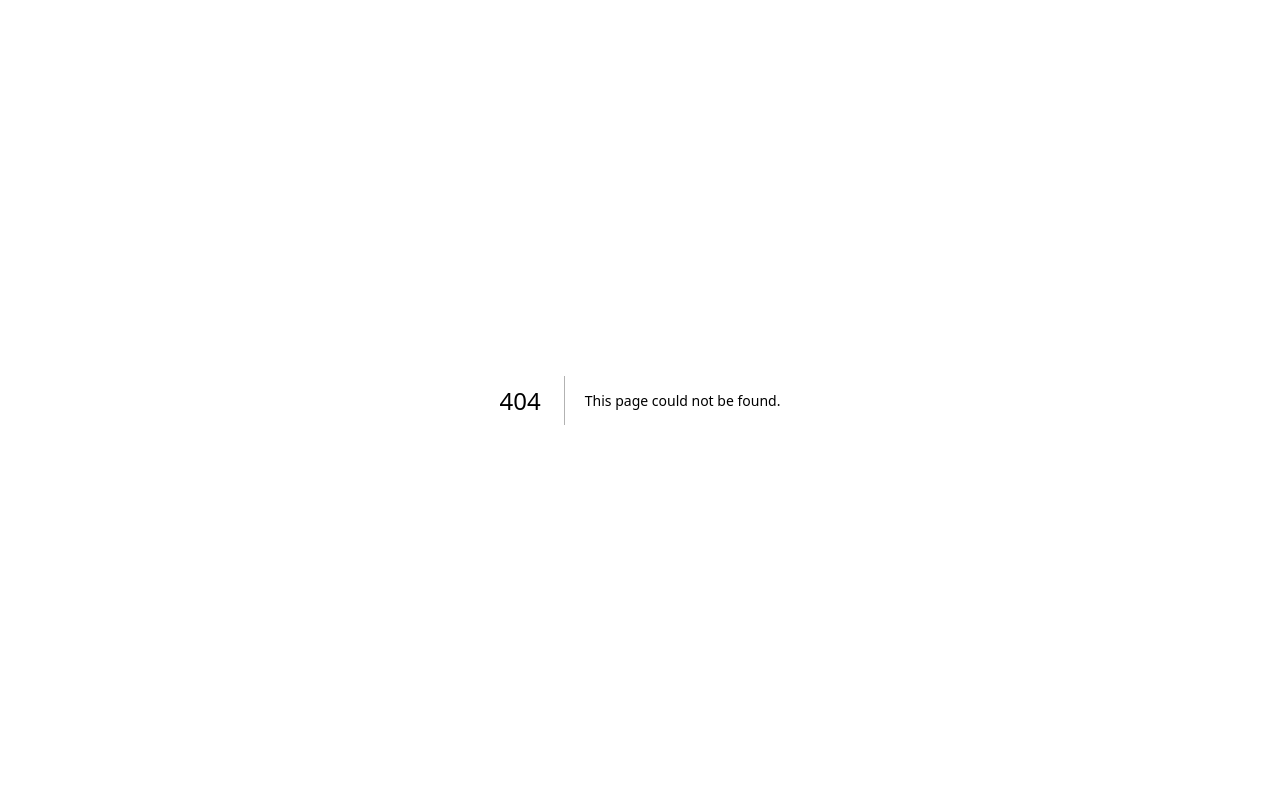
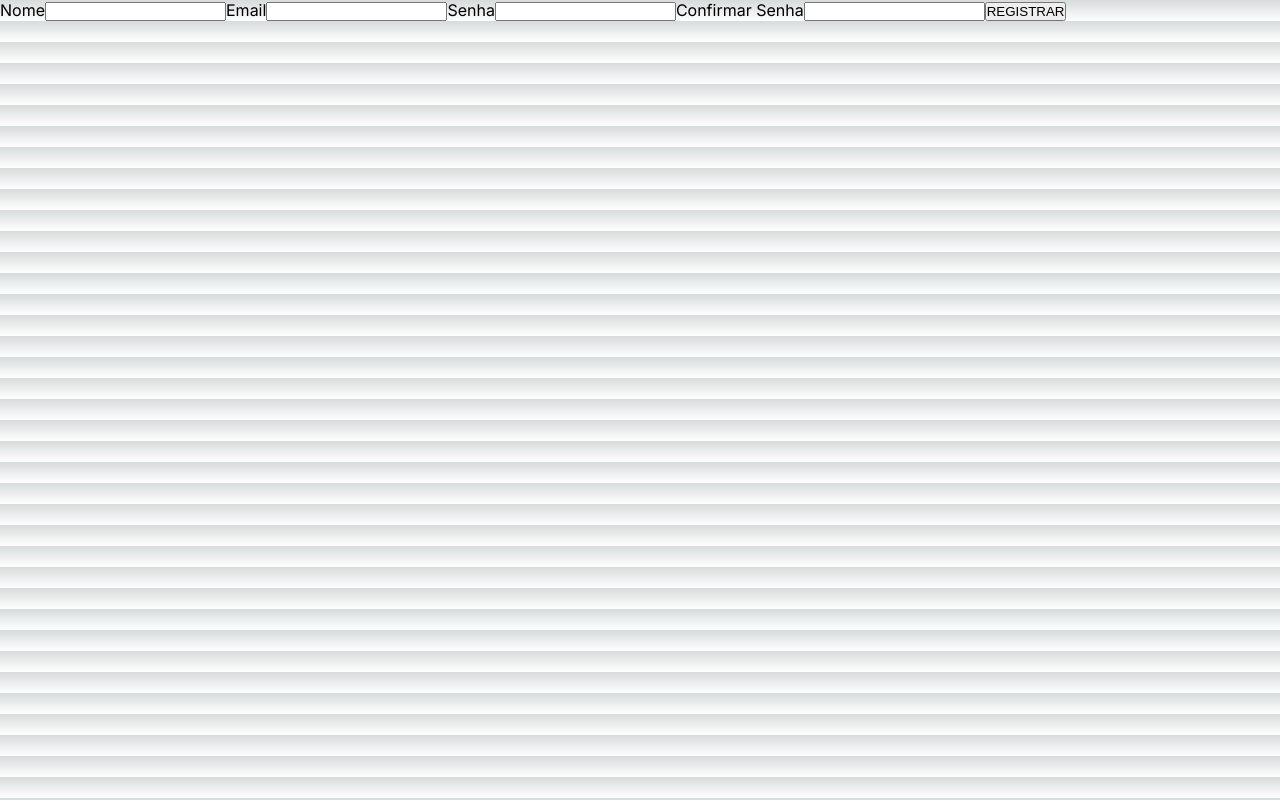
Before and after one commit to Luan-Lopes-da-Silva/storage-project, a Next.js app: page /register in a window 1280 px wide. Before the commit this address had no page. Built offline with nearby package versions, Linux system fonts and the light colour scheme.

Commit message:
Register in db and login page

```diff
--- /dev/null
+++ b/app/register/page.tsx
@@ -0,0 +1,61 @@
+'use client'
+import { FormEvent, useState } from "react";
+
+export default function Page(){
+const [name,setName] = useState('')
+const [email,setEmail] = useState('')
+const [password,setPassword] = useState('')
+const [confirmPassword,setConfirmPassword] = useState('')
+    async function createUser(ev:FormEvent) {
+    ev.preventDefault()
+    if(name==='' || email === '' || password==='' || confirmPassword===''){
+        alert('Preencha todos os campos')
+    }else if(confirmPassword!==password){
+        alert('Senhas não conferem')
+    }else{
+        const createUser = await fetch(`http://localhost:3333/user`,{
+            method:'POST',
+            body:JSON.stringify(
+                {
+                    name,email,password
+                }
+            ),
+            headers:{
+                "Content-Type" : "application/json"
+            }
+        })
+        alert('Usuario cadastrado com sucesso')
+    }
+    }
+    return(
+        <>
+        <form onSubmit={(ev)=>createUser(ev)}>
+        <label htmlFor="">Nome</label>
+        <input
+        type="text"
+        value={name}
+        onChange={(ev)=>setName(ev.currentTarget.value)}
+        />
+        <label htmlFor="">Email</label>
+        <input
+        type="text"
+        value={email}
+        onChange={(ev)=>setEmail(ev.currentTarget.value)}
+        />
+        <label htmlFor="">Senha</label>
+        <input
+        type="password"
+        value={password}
+        onChange={(ev)=>setPassword(ev.currentTarget.value)}
+        />
+        <label htmlFor="">Confirmar Senha</label>
+        <input
+        type="password"
+        value={confirmPassword}
+        onChange={(ev)=>setConfirmPassword(ev.currentTarget.value)}
+        />
+        <button>REGISTRAR</button>
+        </form>
+        </>
+    )
+}
--- a/app/system/page.tsx
+++ b/app/system/page.tsx
@@ -90,7 +90,7 @@ export default function Page(){
         setWithdrawal('')
         setQuery(ev.currentTarget.innerText)
         setLayout('')
-    }else if(ev.currentTarget.innerText === 'CONSULTAR LAYOUT DO ESTOQUE') {
+    }else if(ev.currentTarget.innerText === 'CONSULTAR RETIRADAS DO ESTOQUE') {
         setProhibited('')
         setWithdrawal('')
         setQuery('')
@@ -104,7 +104,7 @@ export default function Page(){
             <button onClick={(ev)=>checkTab(ev)}>ENTRADA DE PRODUTO</button>
             <button onClick={(ev)=>checkTab(ev)}>RETIRADA DE PRODUTO</button>
             <button onClick={(ev)=>checkTab(ev)}>CONSULTA DE PRODUTO</button>
-            <button onClick={(ev)=>checkTab(ev)}>CONSULTAR LAYOUT DO ESTOQUE</button>
+            <button onClick={(ev)=>checkTab(ev)}>CONSULTAR RETIRADAS DO ESTOQUE</button>
         </div>
 
         {prohibited!==''?(
--- a/app/types/types.ts
+++ b/app/types/types.ts
@@ -1,6 +1,7 @@
 export type User = {
     email:string,
     password:string
+    name :string
 }
 
 export type Product = {
--- a/app/utils/getLocalStorage.ts
+++ b/app/utils/getLocalStorage.ts
@@ -9,7 +9,8 @@ export default function GetLocalUser():User{
     }else{
     const undefinedUser:User={
         email: 'undefined',
-        password:'undefined'
+        password:'undefined',
+        name: 'undefined'
     }
     return undefinedUser
     }
```
Also changed, not shown: app/page.tsx (+12 -6 lines).
